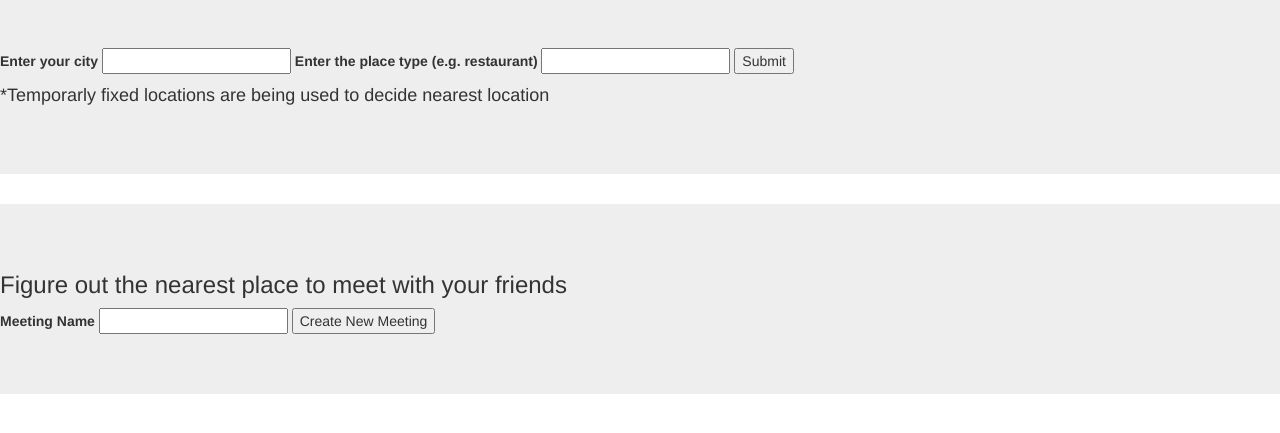
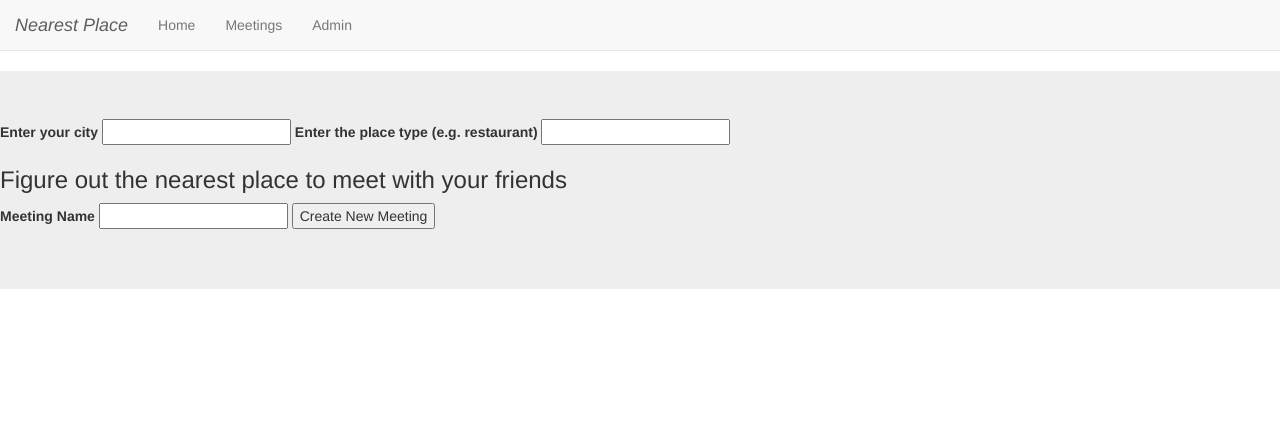
Before and after one commit to ahmad307/NearestPlace, a Django app: template NearestPlace/templates/landing_page.html in a window 1280 px wide. Shown: the top 433 px of the page. Run offline with Django 3.2, Linux system fonts and the light colour scheme; the template is opened without the code that fills it, so the values that code supplies are empty; some libraries are stand-ins or nearby versions.

Commit message:
Refactored Templates and Added meeting page

```diff
--- a/NearestPlace/NearestPlace/urls.py
+++ b/NearestPlace/NearestPlace/urls.py
@@ -3,8 +3,9 @@ from django.contrib import admin
 from locations import views
 
 urlpatterns = [
-    url(r'^admin/', admin.site.urls),
-    url(r'^$', include('locations.urls')),
+    url(r'^$', views.index, name='home'),
+    url(r'^locations/', include('locations.urls'), name='locations'),
     url(r'^get_location', views.get_location),
     url(r'^create_session', views.create_session),
+    url(r'^admin/', admin.site.urls),
 ]
--- a/NearestPlace/locations/urls.py
+++ b/NearestPlace/locations/urls.py
@@ -1,6 +1,8 @@
 from django.conf.urls import url
 from locations import views
 
+app_name = 'locations'
+
 urlpatterns = [
-    url(r'^$',views.index),
+    url(r'^meeting', views.meeting, name='meeting'),
 ]
--- a/NearestPlace/locations/views.py
+++ b/NearestPlace/locations/views.py
@@ -9,6 +9,9 @@ import string
 def index(request):
     api_key = open('D:/Projects/secretkey/gmaps_key.txt','r').read()
     return render(request,'landing_page.html',{'api_key':api_key})
+
+def meeting(request):
+    return render(request,'meeting.html')
 
 def get_location(request):
     """Receives POST request and returns the 'Nearest Place'."""
@@ -38,6 +41,6 @@ def create_session(request):
             session.save()
         except ValidationError:
             print('ValidaionError!')
-            return HttpResponse(json.dumps({'message':'ValidationError'}),content_type='application/json')
+            return HttpResponse(json.dumps({'message':'ValidationError'}), content_type='application/json')
 
         return HttpResponse(json.dumps({'message':'success','code':code}), content_type='application/json')
--- a/NearestPlace/templates/landing_page.html
+++ b/NearestPlace/templates/landing_page.html
@@ -11,56 +11,42 @@
     <script type="text/javascript" src="https://maps.googleapis.com/maps/api/js?key={{ api_key }}&libraries=places&callback=onLoaded" async defer></script>
 </head>
 <body>
+<nav class="navbar navbar-default navbar-static-top">
+    <div>
+        <ul class="nav navbar-nav">
+            <li class="navbar-brand"><i>Nearest Place</i></li>
+            <li><a class="navbar-link" href="{% url 'home' %}">Home</a></li>
+            <li><a class="navbar-link" href="{% url 'locations:meeting' %}">Meetings</a></li>
+            <li><a class="navbar-link" href="{% url 'admin:index' %}">Admin</a></li>
+        </ul>
+    </div>
+</nav>
 <div class="jumbotron">
-    <form id="input_form" method="POST">
-        {% csrf_token %}
-        <div id="input">
-            <label for="input_city">Enter your city</label>
-            <input type="text" name="input_city" id="input_city" autocomplete="on">
-            <label for="input_placetype">Enter the place type (e.g. restaurant)</label>
-            <input type="text" id="input_placetype" name="input_placetype">
-            <button type="submit">Submit</button>
-        </div>
-        <h4>*Temporarly fixed locations are being used to decide nearest location</h4>
-    </form>
+    <div id="meeting_data">
+        <label for="city">Enter your city</label>
+        <input type="text" name="city" id="city" autocomplete="on">
+        <label for="place_type">Enter the place type (e.g. restaurant)</label>
+        <input type="text" id="place_type" name="place_type">
+        <h3>Figure out the nearest place to meet with your friends</h3>
+        <label for="meeting_name">Meeting Name</label>
+        <input id="meeting_name">
+        <button id="new_meeting_btn">Create New Meeting</button>
+    </div>
     <div id="result">
-        <div id="loader" class="loader" hidden></div>
-        <h3 id="result_place"></h3>
+        <h4 id="meeting_message"></h4>
+        <h4 id="meeting_code"></h4>
     </div>
 </div>
-<div class="jumbotron">
-    <h3>Figure out the nearest place to meet with your friends</h3>
-    <label for="meeting_name">Meeting Name</label>
-    <input id="meeting_name">
-    <button id="new_meeting_btn">Create New Meeting</button>
-    <h4 id="meeting_message"></h4>
-    <h4 id="meeting_code"></h4>
-</div>
 </body>
-<style>
-    .loader {
-        border: 16px solid #f3f3f3; /* Light grey */
-        border-top: 16px solid #3498db; /* Blue */
-        border-radius: 50%;
-        width: 90px;
-        height: 90px;
-        animation: spin 2s linear infinite;
-    }
-
-    @keyframes spin {
-        0% { transform: rotate(0deg); }
-        100% { transform: rotate(360deg); }
-    }
-</style>
 <script>
     // Enable google autocomplete with location selection
     var onLoaded = function() {
-        var location_input = document.getElementById('input_city');
+        var location_input = document.getElementById('city');
         var autocomplete = new google.maps.places.Autocomplete(location_input);
     };
 
     // Prevent form submission when enter is pressed with location selection
-    $('#input_city').keydown(function (event) {
+    $('#city').keydown(function (event) {
         if (event){
             if (event.which === 13 && $('.pac-container:visible').length)
                 return false;
@@ -104,8 +90,8 @@
 
     // Post session info to saved in DB
     $('#new_meeting_btn').on('click', function (e) {
-        if ($('#meeting_name').length === 0){
-            window.alert('Enter a name for your meeting!');
+        if ($('#meeting_name').length == 0 || $('#city').length == 0 || $('#place_type') == 0){
+            window.alert('Enter valid info for your meeting!');
         }
         else{
             $.ajax({
@@ -114,8 +100,8 @@
                 data:{
                     'csrfmiddlewaretoken':'{{ csrf_token }}',
                     'meeting_name':$('#meeting_name').val(),
-                    'city':$('#input_city').val(),
-                    'place_type':$('#input_placetype').val()
+                    'city':$('#city').val(),
+                    'place_type':$('#place_type').val()
                 },
 
                 success: function (json) {
@@ -134,4 +120,19 @@
         }
     });
 </script>
+<style>
+    .loader {
+        border: 16px solid #f3f3f3; /* Light grey */
+        border-top: 16px solid #3498db; /* Blue */
+        border-radius: 50%;
+        width: 90px;
+        height: 90px;
+        animation: spin 2s linear infinite;
+    }
+
+    @keyframes spin {
+        0% { transform: rotate(0deg); }
+        100% { transform: rotate(360deg); }
+    }
+</style>
 </html>
```
Also changed, not shown: NearestPlace/templates/meeting.html (added, +28 -0 lines).
